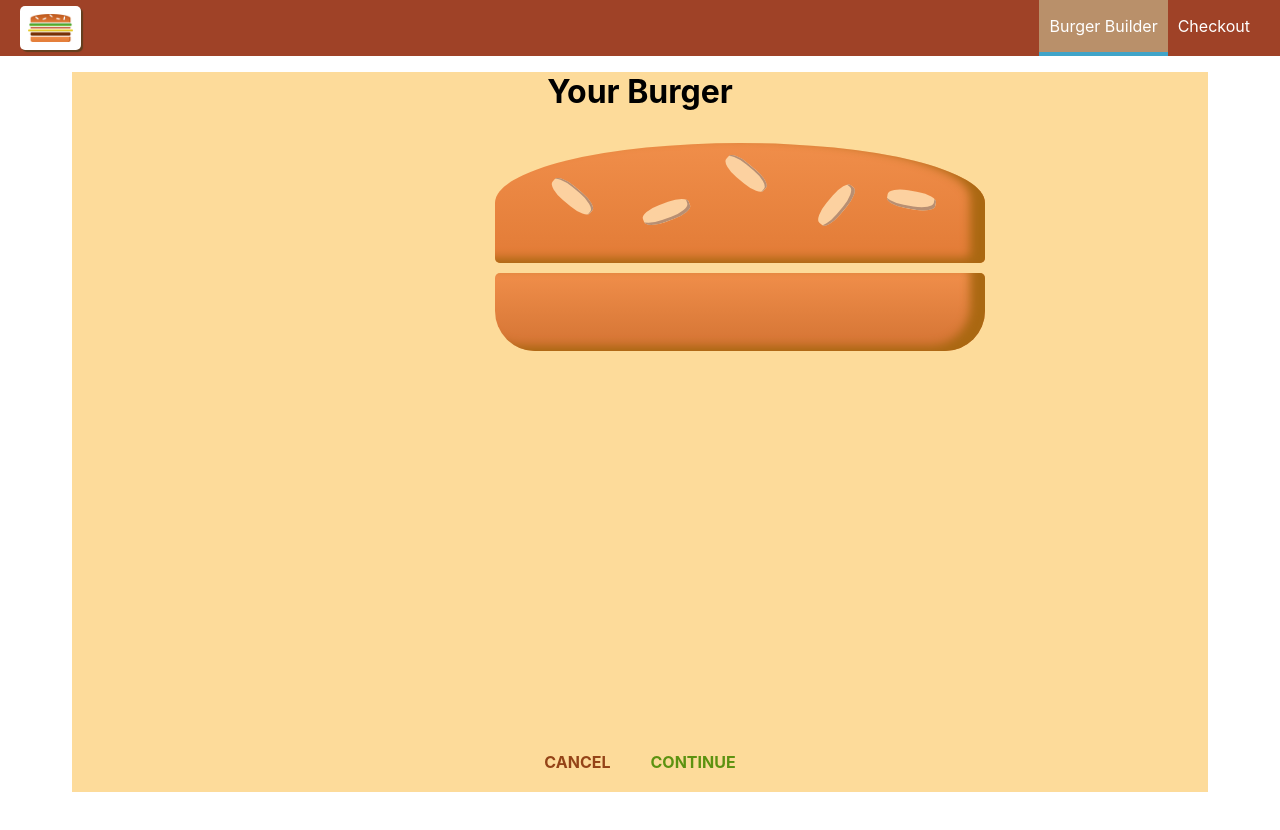
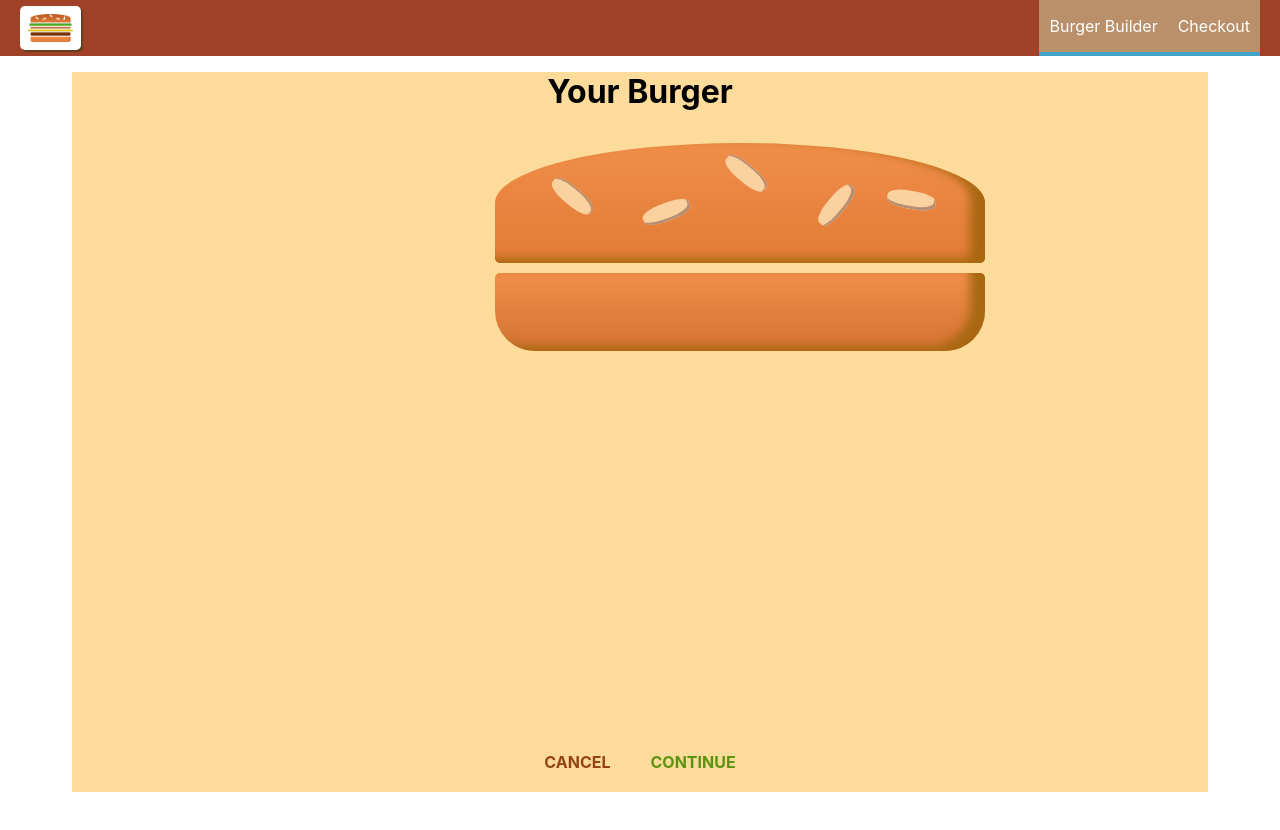
Before and after one commit to jscholar/burger-builder, a React (Create React App) app: page /checkout in a window 1280 px wide. Shown: the top 830 px of the page. Built offline with nearby package versions, Linux system fonts and the light colour scheme.

Commit message:
Added active styling to links

```diff
--- a/src/components/Navigation/NavigationItems/NavigationItem/NavigationItem.js
+++ b/src/components/Navigation/NavigationItems/NavigationItem/NavigationItem.js
@@ -1,15 +1,17 @@
 import React from 'react';
+import {NavLink} from 'react-router-dom';
 
 import classes from './NavigationItem.module.css'
 
 const navigationItem = (props) => (
     <li className={classes.NavigationItem}>
-        <a
-            href={props.link}
-            className={props.active ? classes.active : null}
+        <NavLink
+            exact={props.exact}
+            activeClassName={classes.active}
+            to={props.link}
         >
             {props.children}
-        </a>
+        </NavLink>
     </li>
 );
 
```
Also changed, not shown: src/components/Navigation/NavigationItems/NavigationItem/NavigationItem.module.css (line endings or trailing spaces).
